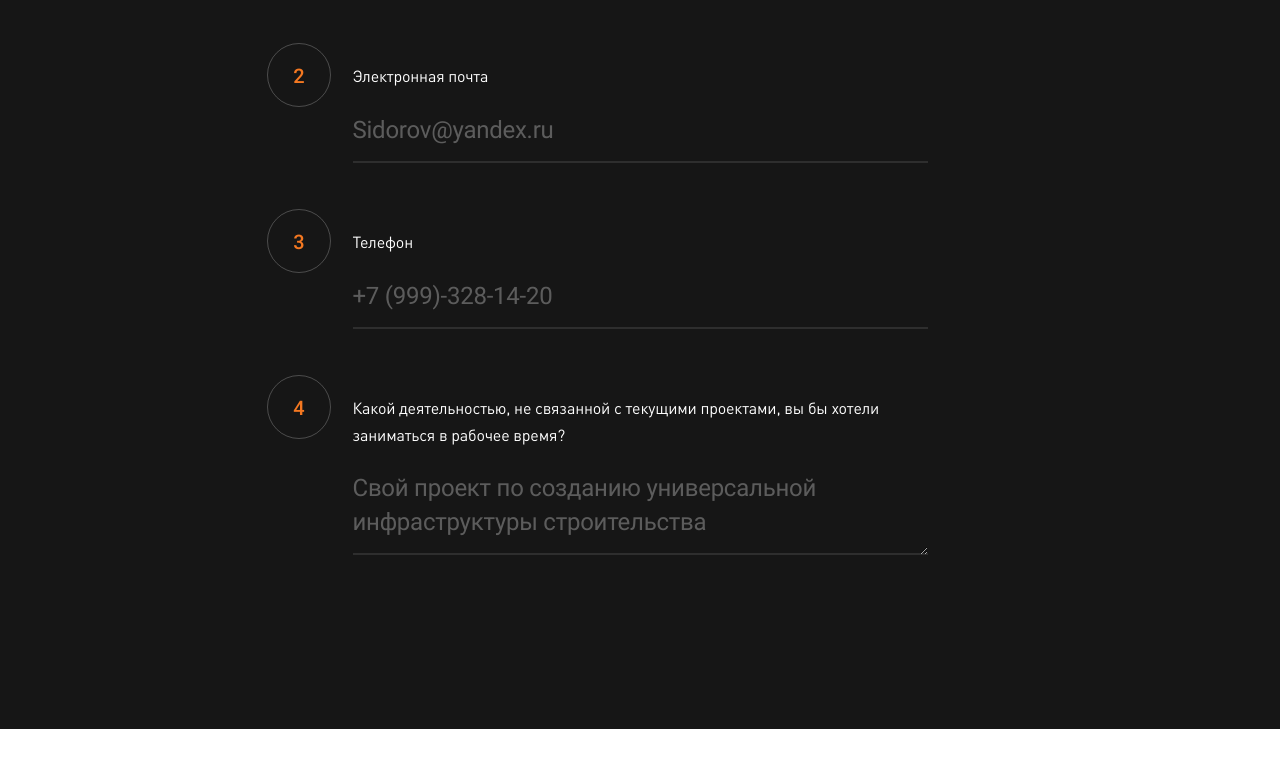
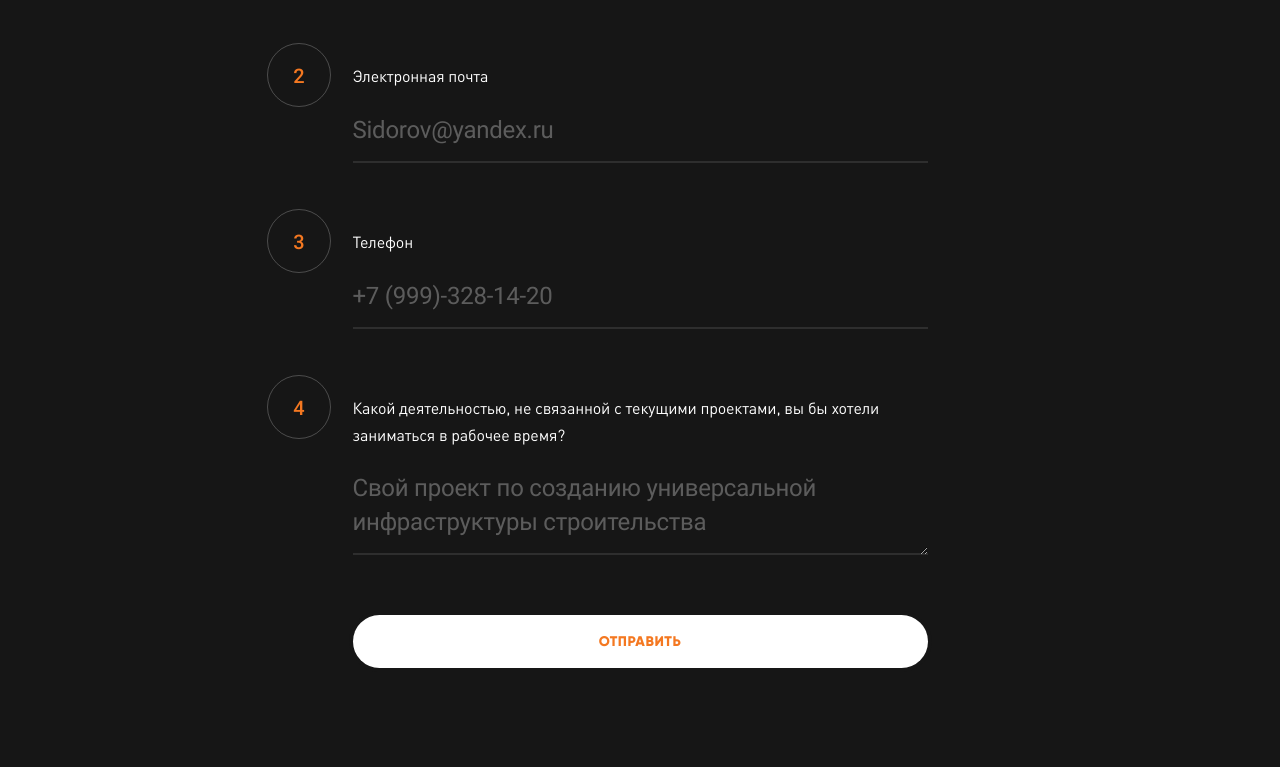
Before and after one commit to wrgraff/meandr, a website: page dist/index.html in a window 1280 px wide. Shown: the part 3183-3950 px from the top of the page. Before the commit the page ends 3912 px from the top, so only its background shows below. Drawn offline with Linux system fonts and the light colour scheme.

Commit message:
added basic button

```diff
--- a/scss/modules/buttons/basic.scss
+++ b/scss/modules/buttons/basic.scss
@@ -0,0 +1,30 @@
+.button {
+    display: inline-block;
+    padding: rem-calc(18 32);
+    color: color(primary);
+    background-color: white;
+    border: none;
+    border-radius: 1000px;
+    font-family: $font-family-button;
+    font-size: rem-calc(14);
+    font-weight: 800;
+    text-transform: uppercase;
+    letter-spacing: rem-calc(.56);
+    box-shadow: 0 0 0 rem-calc(4) color(footer),
+                0 0 0 rem-calc(8) rgba(color(primary), 0);
+    transition: background-color 200ms cubic-bezier(0.165, 0.84, 0.44, 1),
+                box-shadow 200ms cubic-bezier(0.165, 0.84, 0.44, 1);
+
+    &:hover {
+        background-color: color(light-gray);
+    }
+    &:focus {
+        box-shadow: 0 0 0 rem-calc(4) color(footer),
+                    0 0 0 rem-calc(8) rgba(color(primary), .5);
+    }
+}
+
+.button_expanded {
+    display: block;
+    width: 100%;
+}
--- a/scss/modules/forms/_common.scss
+++ b/scss/modules/forms/_common.scss
@@ -1 +1,2 @@
+@import "form";
 @import "fields";
--- /dev/null
+++ b/scss/modules/forms/form.scss
@@ -0,0 +1,3 @@
+.form__body {
+    margin-bottom: rem-calc(60);
+}
```
Also changed, not shown: dist/index.html, dist/static/css/style.css.
